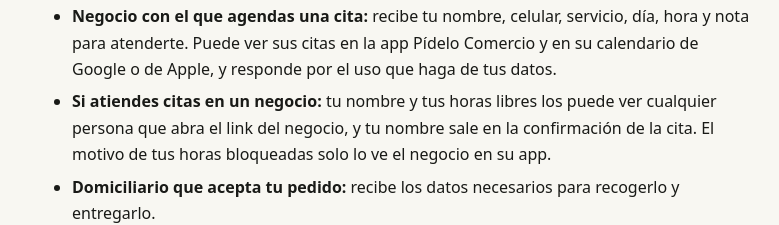
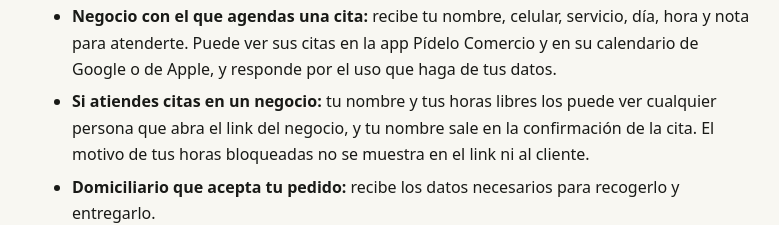
Before and after one commit to pidelo-fusagasuga/pidelo-fusagasuga.github.io, a plain HTML site: page privacidad.html in a window 1280 px wide. Shown: the part 2981-3206 px from the top of the page, without its empty margins (248-1027 px from the left). Drawn offline with Linux system fonts and the light colour scheme.

Commit message:
Política de privacidad: precisión sobre las horas bloqueadas
Co-Authored-By: Claude Opus 5.5 <noreply@anthropic.com>

```diff
--- a/privacidad.html
+++ b/privacidad.html
@@ -68,7 +68,7 @@
     <li><strong>Transportador que acepta tu servicio:</strong> recibe tu nombre, teléfono, barrio y ubicación. Antes de aceptar, solo puede ver el tipo de servicio y el barrio.</li>
     <li><strong>Comercio al que le pides a domicilio:</strong> recibe tu nombre, teléfono, dirección y pedido para atenderlo, y tus datos de contacto si pides hablar con una persona. Solo le mostramos tus calificaciones como promedios.</li>
     <li><strong>Negocio con el que agendas una cita:</strong> recibe tu nombre, celular, servicio, día, hora y nota para atenderte. Puede ver sus citas en la app Pídelo Comercio y en su calendario de Google o de Apple, y responde por el uso que haga de tus datos.</li>
-    <li><strong>Si atiendes citas en un negocio:</strong> tu nombre y tus horas libres los puede ver cualquier persona que abra el link del negocio, y tu nombre sale en la confirmación de la cita. El motivo de tus horas bloqueadas solo lo ve el negocio en su app.</li>
+    <li><strong>Si atiendes citas en un negocio:</strong> tu nombre y tus horas libres los puede ver cualquier persona que abra el link del negocio, y tu nombre sale en la confirmación de la cita. El motivo de tus horas bloqueadas no se muestra en el link ni al cliente.</li>
     <li><strong>Domiciliario que acepta tu pedido:</strong> recibe los datos necesarios para recogerlo y entregarlo.</li>
     <li><strong>Cliente del servicio o del domicilio:</strong> recibe el nombre, el teléfono y la placa del transportador o domiciliario asignado.</li>
     <li><strong>Proveedores tecnológicos:</strong> Meta (WhatsApp), Supabase (base de datos), n8n (automatización), Anthropic (inteligencia artificial), Groq (convertir notas de voz a texto), Sentry (registro de errores), Expo y Google Firebase (notificaciones en el celular) y GitHub (copias de seguridad cifradas y alojamiento de nuestras páginas). La página de citas usa letras de Google Fonts, que recibe la dirección IP de quien la abre. Pueden procesar los datos fuera de Colombia, incluso en Estados Unidos.</li>
```
